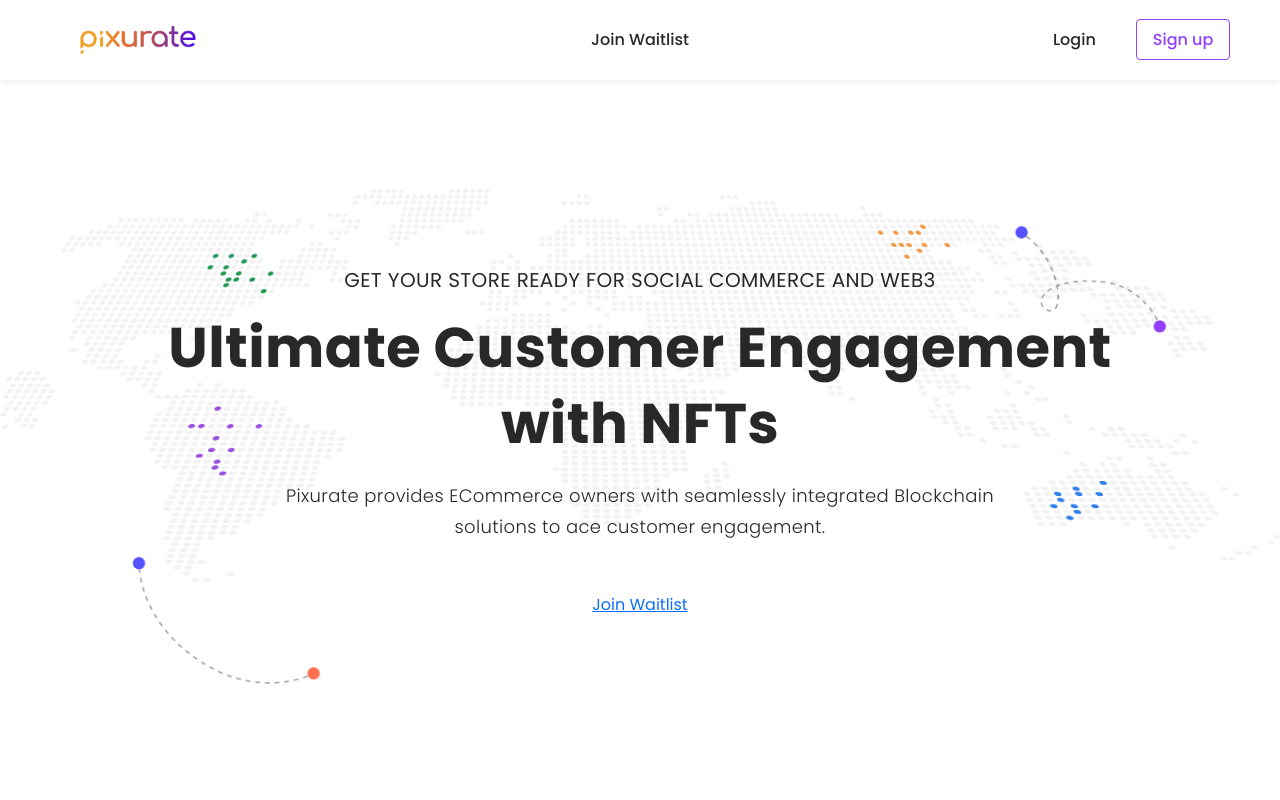
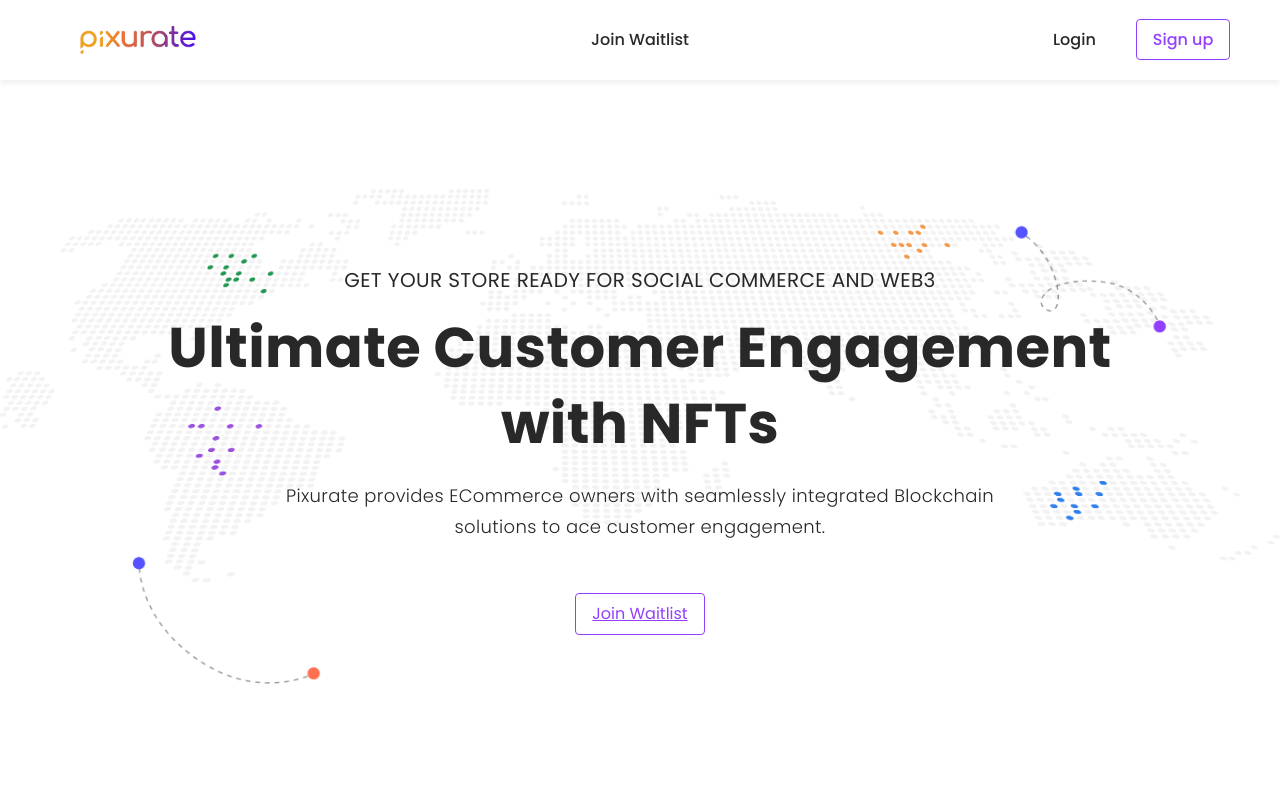
Before and after one commit to Pixurate/pixurate-home-next, a Next.js app: page / in a window 1280 px wide. Shown: the top 800 px of the page. Built offline with nearby package versions, Linux system fonts and the light colour scheme; a web font is replaced by a local one.

Commit message:
join butonu-join beta kaldrldı-twitter düzeldi

```diff
--- a/pages/index.js
+++ b/pages/index.js
@@ -104,11 +104,11 @@ const Home = () => {
                         <p>
                             Pixurate provides ECommerce owners with seamlessly integrated Blockchain solutions to ace customer engagement.
                         </p>
-                        <a href="https://2mt6spntv02.typeform.com/to/jQiA7T1z" target="_blank">Join Waitlist</a>
+                        <a className='active' href="https://2mt6spntv02.typeform.com/to/jQiA7T1z" target="_blank">Join Waitlist</a>
                     </div>
 
                     <div className="actions d-none">
-                        <div>I’m a <strong>business owner</strong> <BsCaretDownFill/></div>
+                        <div>I’m a <strong>Business Owner</strong> <BsCaretDownFill/></div>
                         <div>I’m interested with <strong>NFT</strong> <BsCaretDownFill/></div>
                         <div className="add-wait-list" onClick={addMeWaitlist}>+ Add me waitlist</div>
                     </div>
@@ -528,9 +528,9 @@ const Home = () => {
                             <p>You can't just rely on your social media accounts to sell your products. You need to embrace online <strong>word-of-mouth</strong>.</p>
                             <p>And that's where Pixurate comes in. With Pixurate, <br/> complement each sale with a <strong>unique NFT</strong> and <br/> give your customers the right incentive to tell <br/> their friends about you.</p>
                             <p>Advertising has limited influence on <br/> sales; leverage recommendations and <br/> content disseminated by your <br/> customers — <strong>and make them your <br/> ambassadors!</strong></p>
-                            <div className="join-beta-button" onClick={openPixurateRegister}>
+                            {/* <div className="join-beta-button" onClick={openPixurateRegister}>
                                 Join Beta <BsArrowRight/>
-                            </div>
+                            </div> */}
                         </div>
 
                         <div className="right">
@@ -742,7 +742,7 @@ const Home = () => {
 
                 <footer className="footer">
                     <p className="info">Contact: info@pixurate.com</p>
-                    <a href="https://www.twitter.com">Twitter</a>
+                    <a href="https://twitter.com/pixurate">Twitter</a>
                     <p>All rights reserved.</p>
                     <p>2022</p>
                 </footer>
--- a/styles/home.module.scss
+++ b/styles/home.module.scss
@@ -163,19 +163,19 @@ $dark-color: #666666;
       flex-direction: column;
 
 
-      button{
-
-      font-family: 'Poppins';
-      font-style: normal;
-      font-weight: 500;
-      font-size: 1rem;
-      line-height: 1.5rem;
-      padding: 0.5rem 2rem;
-      border: 1px solid #9B51E0;
-      color: #9B51E0;
-      background-color: transparent;
-      border-radius: .625rem;
-      }
+      // button{
+
+      // font-family: 'Poppins';
+      // font-style: normal;
+      // font-weight: 500;
+      // font-size: 1rem;
+      // line-height: 1.5rem;
+      // padding: 0.5rem 2rem;
+      // border: 1px solid #9B51E0;
+      // color: #9B51E0;
+      // background-color: transparent;
+      // border-radius: .625rem;
+      // }
 
       h1 {
         font-weight: 400;
@@ -215,6 +215,19 @@ $dark-color: #666666;
           margin-top: 1.875rem;
         }
       }
+      a {
+        text-decoration: underline;
+        color: #000;
+        border: 0.0625rem solid $primary-color;
+        border-radius: 0.25rem;
+        padding: 0.5rem 1rem;
+
+
+        &.active, &:hover {
+          color: $primary-color;
+        }
+      }
+
     }
 
     .actions {
```
